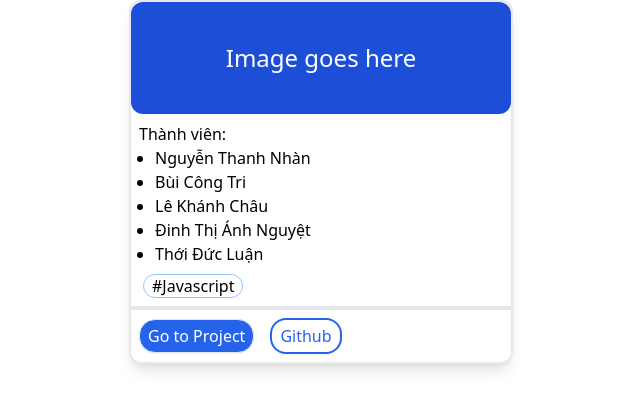
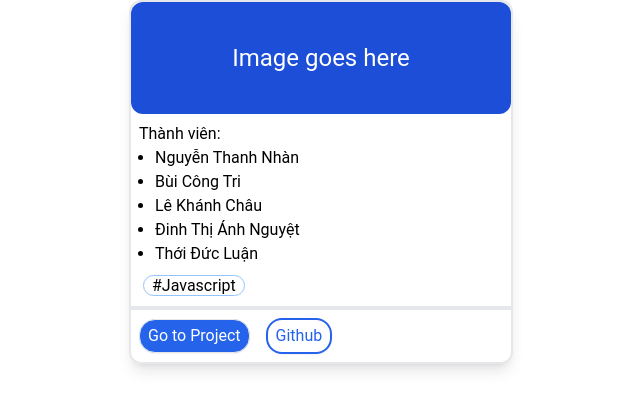
Before and after one commit to LuxionRob/tailwind-seminar, a website: page src/index.html in a window 1280 px wide. Shown: the whole page, without its empty margins (319-959 px from the left). Drawn offline with nearby package versions, Linux system fonts and the light colour scheme; files that its build step writes are made by us from their sources.

Commit message:
Demo configuration

```diff
--- a/package.json
+++ b/package.json
@@ -16,5 +16,9 @@
     "prettier": "^2.7.1",
     "prettier-plugin-tailwindcss": "^0.1.13",
     "tailwindcss": "^3.1.8"
+  },
+  "dependencies": {
+    "@tailwindcss/aspect-ratio": "^0.4.2",
+    "@tailwindcss/typography": "^0.5.7"
   }
 }
--- a/src/assets/tailwind.input.css
+++ b/src/assets/tailwind.input.css
@@ -4,6 +4,6 @@
 
 @layer components {
   .hashtag {
-    @apply px-2 mx-1 my-1 border border-blue-300 rounded-2xl;
+    @apply mx-1 my-1 rounded-2xl border border-blue-300 px-2;
   }
 }
--- a/tailwind.config.js
+++ b/tailwind.config.js
@@ -2,8 +2,53 @@
 
 module.exports = {
   content: ['./src/index.html'],
+  // prefix: 'tw-',
+  // important: true,
+  // separator: '_', Pug
   theme: {
-    extend: {},
+    screens: {
+      sm: '480px',
+      // => @media (min-width: 480px) { ... }
+      md: '790px',
+      // => @media (min-width: 790px) { ... }
+      lg: '970px',
+      // => @media (min-width: 970px) { ... }
+      xl: '1440px',
+      // => @media (min-width: 1440px) { ... }
+    },
+
+    fontFamily: {
+      serif: ['PT serif', 'serif'],
+      sans: ['Roboto', 'sans-serif'],
+    },
+    extend: {
+      spacing: {
+        128: '32rem',
+        144: '36rem',
+      },
+      colors: {
+        'imperial-red': '#e63946',
+        honeydew: '#f1faee',
+        'powder-blue': '#a8dadc',
+        'celadon-blue': '#457b9d',
+        'prussian-blue': '#1d3557',
+        'tahiti': {
+          100: '#cffafe',
+          200: '#a5f3fc',
+          300: '#67e8f9',
+          400: '#22d3ee',
+          500: '#06b6d4',
+          600: '#0891b2',
+          700: '#0e7490',
+          800: '#155e75',
+          900: '#164e63',
+        },
+      },
+    },
   },
-  plugins: [],
+  corePlugins: ['flex', 'justifyContent', 'alignItems'],
+  corePlugins: {
+    aspectRatio: false,
+  },
+  plugins: [require('@tailwindcss/typography'), require('@tailwindcss/aspect-ratio')],
 }
```
Also changed, not shown: README.md, 1 other file.
